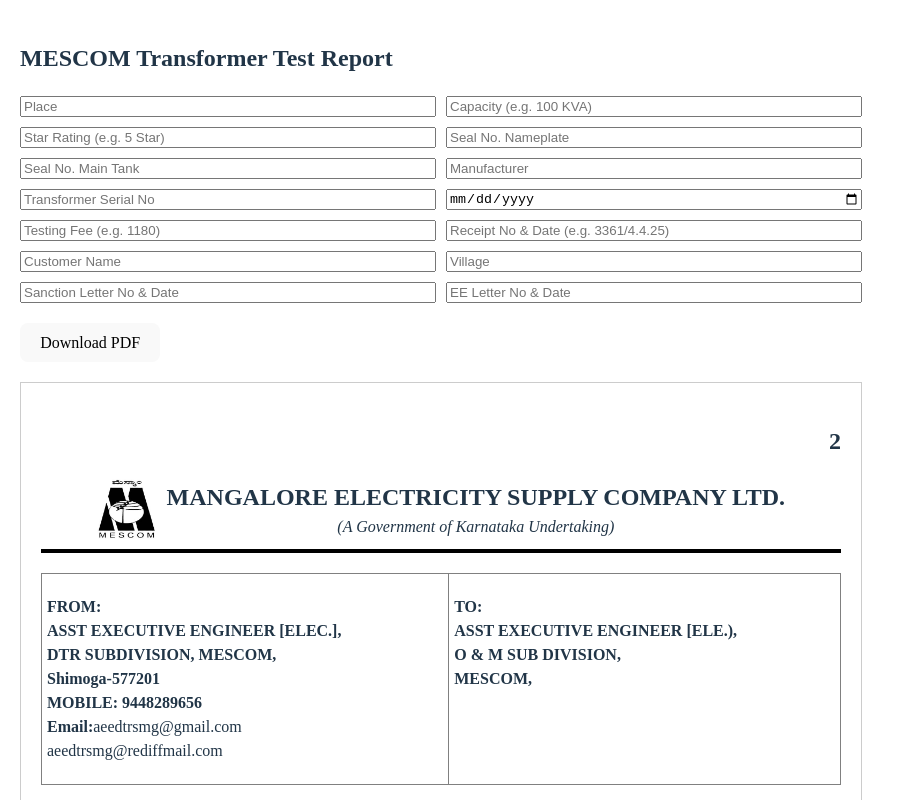
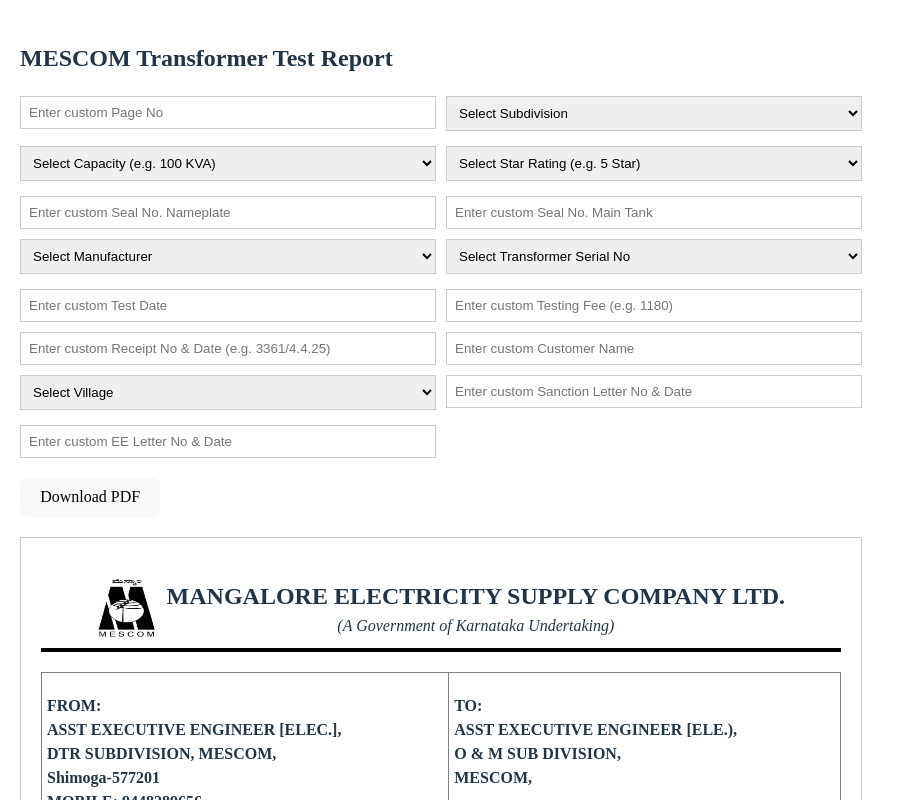
Before and after one commit to Jayanth2017/form, a React (Vite) app: page / in a window 1280 px wide. Shown: the top 800 px of the page, without its empty margins (0-905 px from the left). Built offline with nearby package versions, Linux system fonts and the light colour scheme.

Commit message:
first commit

```diff
--- a/package.json
+++ b/package.json
@@ -10,6 +10,8 @@
     "preview": "vite preview"
   },
   "dependencies": {
+    "docx": "^9.5.0",
+    "file-saver": "^2.0.5",
     "html2canvas": "^1.4.1",
     "jspdf": "^3.0.1",
     "react": "^19.1.0",
--- a/src/components/FormGenerator.jsx
+++ b/src/components/FormGenerator.jsx
@@ -4,10 +4,12 @@
 import logo from '../assets/images.jpg';
 
 
+
 export default function MescomReportForm() {
   const printRef = useRef();
 
   const [data, setData] = useState({
+    pageno:'',
     place: '',
     capacity: '',
     starRating: '',
@@ -24,24 +26,44 @@
     eeLetter: '',
   });
 
-  const [docNumber, setDocNumber] = useState(0);
 
-useEffect(() => {
-  const lastNumber = localStorage.getItem('mescomDocNumber');
-  const newNumber = lastNumber ? parseInt(lastNumber) + 1 : 1;
-  localStorage.setItem('mescomDocNumber', newNumber);
-  setDocNumber(newNumber);
-}, []);
+  const [errors, setErrors] = useState({});
+  const [formSubmitted, setFormSubmitted] = useState(false);
 
 
 
   const handleChange = (e) => {
     setData({ ...data, [e.target.name]: e.target.value });
+    setErrors({ ...errors, [e.target.name]: '' });
+  };
+
+  const validateForm = () => {
+    const newErrors = {};
+
+    if (!data.place.trim()) newErrors.place = 'Subdivision is required';
+    if (!data.capacity.trim()) newErrors.capacity = 'Capacity is required';
+    if (!data.starRating.trim()) newErrors.starRating = 'Star rating is required';
+    if (!data.sealNameplate.trim()) newErrors.sealNameplate = 'Seal Nameplate is required';
+    if (!data.sealMainTank.trim()) newErrors.sealMainTank = 'Seal Main Tank is required';
+    if (!data.manufacturer.trim()) newErrors.manufacturer = 'Manufacturer is required';
+    if (!data.serialNumber.trim()) newErrors.serialNumber = 'Serial Number is required';
+    if (!data.testDate) newErrors.testDate = 'Test date is required';
+    if (!data.fee.trim() || isNaN(data.fee)) newErrors.fee = 'Valid fee is required';
+    if (!data.receipt.trim()) newErrors.receipt = 'Receipt details are required';
+    if (!data.customer.trim()) newErrors.customer = 'Customer name is required';
+    if (!data.village.trim()) newErrors.village = 'Village is required';
+    if (!data.sanctionLetter.trim()) newErrors.sanctionLetter = 'Sanction Letter info is required';
+    if (!data.eeLetter.trim()) newErrors.eeLetter = 'EE Letter info is required';
+
+    setErrors(newErrors);
+    return Object.keys(newErrors).length === 0;
   };
 
   const generatePDF = async () => {
+    setFormSubmitted(true);
+    if (!validateForm()) return;
     const element = printRef.current;
-    const canvas = await html2canvas(element);
+    const canvas = await html2canvas(element, { scale: 2 });
     const imgData = canvas.toDataURL('image/png');
     const pdf = new jsPDF('p', 'mm', 'a4');
     const pdfWidth = pdf.internal.pageSize.getWidth();
@@ -49,32 +71,105 @@
     pdf.addImage(imgData, 'PNG', 0, 0, pdfWidth, pdfHeight);
     pdf.save('mescom-report.pdf');
   };
+  const dropdownOptions = {
+    place: ['SHIMOGA RSD', 'SHIMOGA CSD-1', 'SHIMOGA CSD-2', 'SHIMOGA CSD-3', 'THIRTHAHALLI','KUMSI','SHIKARIPURA',
+      'ANAVATTI','SHIRALKOPPA','SAGARA','SORABA','HOSANAGARA'
+    ],
+    capacity: ['25 KVA', '63 KVA', '100 KVA', '250 KVA'],
+    starRating: [ '3 Star', '4 Star', '5 Star'],
+
+    manufacturer: ['Nagashree enterprises', 'R V Transformers','Chaitanya electric company' ,'Sreenevaasa concret products'],
+    serialNumber: ['TR001', 'TR002', 'TR003'],
+    village: ['Kadur', 'Hosadurga', 'Tarikere', 'Ajjampura'],
+  };
+
 
   return (
     <div style={{ padding: '20px', fontFamily: 'Times New Roman' }}>
-
       <h2>MESCOM Transformer Test Report</h2>
       <form style={{ display: 'grid', gridTemplateColumns: '1fr 1fr', gap: '10px' }}>
-        <input name="place" placeholder="Place" onChange={handleChange}/>
-        <input name="capacity" placeholder="Capacity (e.g. 100 KVA)" onChange={handleChange} />
-        <input name="starRating" placeholder="Star Rating (e.g. 5 Star)" onChange={handleChange} />
-        <input name="sealNameplate" placeholder="Seal No. Nameplate" onChange={handleChange} />
-        <input name="sealMainTank" placeholder="Seal No. Main Tank" onChange={handleChange} />
-        <input name="manufacturer" placeholder="Manufacturer" onChange={handleChange} />
-        <input name="serialNumber" placeholder="Transformer Serial No" onChange={handleChange} />
-        <input type="date" name="testDate" onChange={handleChange} />
-        <input name="fee" placeholder="Testing Fee (e.g. 1180)" onChange={handleChange} />
-        <input name="receipt" placeholder="Receipt No & Date (e.g. 3361/4.4.25)" onChange={handleChange} />
-        <input name="customer" placeholder="Customer Name" onChange={handleChange} />
-        <input name="village" placeholder="Village" onChange={handleChange} />
-        <input name="sanctionLetter" placeholder="Sanction Letter No & Date" onChange={handleChange} />
-        <input name="eeLetter" placeholder="EE Letter No & Date" onChange={handleChange} />
+        {Object.entries({
+          pageno:'Page No',
+          place: 'Subdivision',
+          capacity: 'Capacity (e.g. 100 KVA)',
+          starRating: 'Star Rating (e.g. 5 Star)',
+          sealNameplate: 'Seal No. Nameplate',
+          sealMainTank: 'Seal No. Main Tank',
+          manufacturer: 'Manufacturer',
+          serialNumber: 'Transformer Serial No',
+          testDate: 'Test Date',
+          fee: 'Testing Fee (e.g. 1180)',
+          receipt: 'Receipt No & Date (e.g. 3361/4.4.25)',
+          customer: 'Customer Name',
+          village: 'Village',
+          sanctionLetter: 'Sanction Letter No & Date',
+          eeLetter: 'EE Letter No & Date',
+         }).map(([name, label]) => (
+          <div key={name} style={{ display: 'flex', flexDirection: 'column' }}>
+            {dropdownOptions[name] ? (
+  <div style={{ display: 'flex', flexDirection: 'column' }}>
+    <select
+      name={name}
+      value={data[name]}
+      onChange={handleChange}
+      style={{
+        padding: '8px',
+        border: errors[name] ? '1px solid red' : '1px solid #ccc',
+        marginBottom: '5px'
+      }}
+    >
+      <option value="">Select {label}</option>
+      {dropdownOptions[name].map((option) => (
+        <option key={option} value={option}>{option}</option>
+      ))}
+      <option value="custom">Other (Type manually)</option>
+    </select>
+    {data[name] === 'custom' && (
+      <input
+        type="text"
+        placeholder={`Enter custom ${label}`}
+        name={name}
+        onChange={handleChange}
+        style={{
+          padding: '8px',
+          border: errors[name] ? '1px solid red' : '1px solid #ccc',
+        }}
+      />
+    )}
+  </div>
+) : (
+
+      <input
+        type="text"
+        placeholder={`Enter custom ${label}`}
+        name={name}
+        onChange={handleChange}
+        style={{
+          padding: '8px',
+          border: errors[name] ? '1px solid red' : '1px solid #ccc',
+        }}
+      />
+            )}
+            {formSubmitted && errors[name] && (
+              <span style={{ color: 'red', fontSize: '12px' }}>{errors[name]}</span>
+            )}
+          </div>
+        ))}
       </form>
+
+
+      {formSubmitted && Object.keys(errors).length > 0 && (
+        <div style={{ color: 'red', marginTop: '10px' }}>
+          Please fill in all required fields correctly before generating the PDF.
+        </div>
+      )}
 
       <button onClick={generatePDF} style={{ margin: '20px 0' }}>Download PDF</button>
 
+
+
       <div ref={printRef} style={{ padding: '20px', border: '1px solid #ccc', backgroundColor: '#fff', width: '800px', fontFamily: 'Times New Roman' }}>
-        <h2 style={{textAlign:'right'}} >{docNumber}</h2>
+        <h2 style={{textAlign:'right'}} >{data.pageno}</h2>
         <div style={{
   display: 'flex',
   alignItems: 'center',
```
Also changed, not shown: 1 other file (tests, documents, lock files or other folders).
